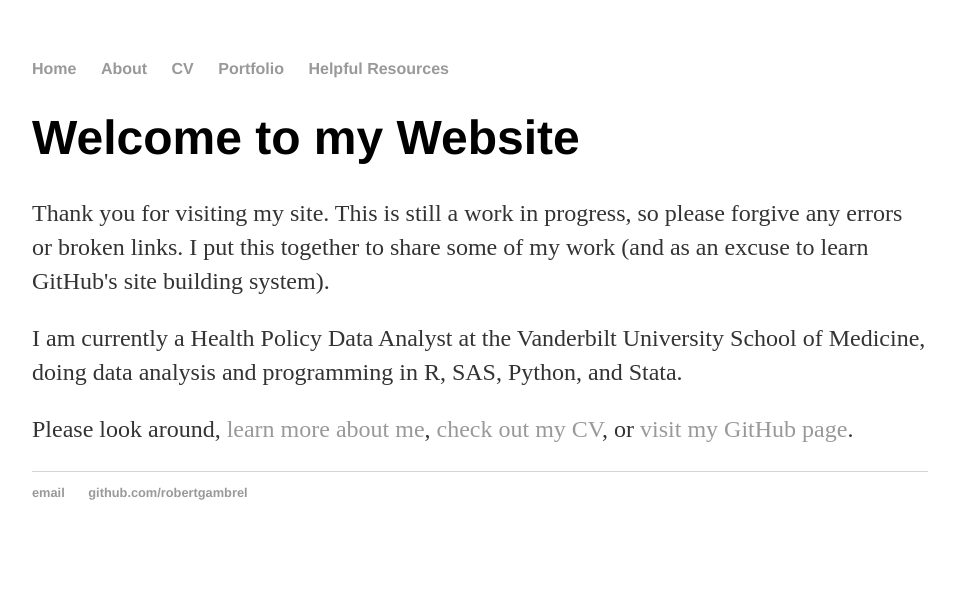
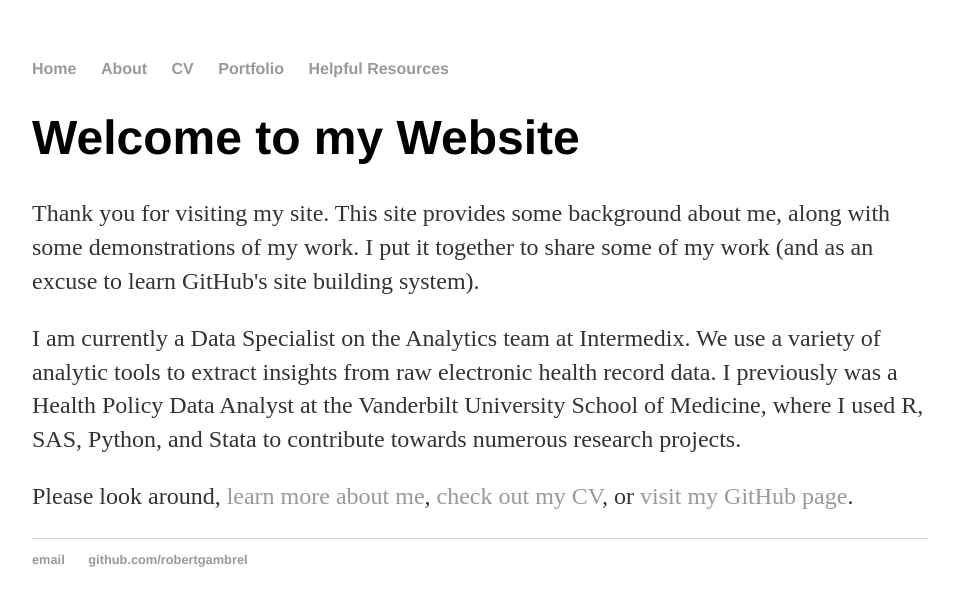
Before and after one commit to robertgambrel/robertgambrel.github.io, a Jekyll site: the page built from index.html, in a window 1280 px wide. Shown: the top 606 px of the page, without its empty margins (160-1119 px from the left). Built offline with Jekyll 4.4.1, drawn with Linux system fonts in a browser that asks for light colours.

Commit message:
Update w/ current job

```diff
--- a/index.html
+++ b/index.html
@@ -5,7 +5,7 @@ title: Robert Gambrel's Website
 <div class="blurb">
 	<h1>Welcome to my Website</h1>
 
-	<p>Thank you for visiting my site. This is still a work in progress, so please forgive any errors or broken links. I put this together to share some of my work (and as an excuse to learn GitHub's site building system).</p>
-	<p>I am currently a Health Policy Data Analyst at the Vanderbilt University School of Medicine, doing data analysis and programming in R, SAS, Python, and Stata.</p>
+	<p>Thank you for visiting my site. This site provides some background about me, along with some demonstrations of my work. I put it together to share some of my work (and as an excuse to learn GitHub's site building system).</p>
+	<p>I am currently a Data Specialist on the Analytics team at Intermedix. We use a variety of analytic tools to extract insights from raw electronic health record data. I previously was a Health Policy Data Analyst at the Vanderbilt University School of Medicine, where I used R, SAS, Python, and Stata to contribute towards numerous research projects.</p>
 	<p>Please look around, <a href="/about">learn more about me</a>, <a href = "/cv">check out my CV</a>, or <a href = "https://github.com/robertgambrel"> visit my GitHub page</a>.</p>
 </div><!-- /.blurb -->
```
